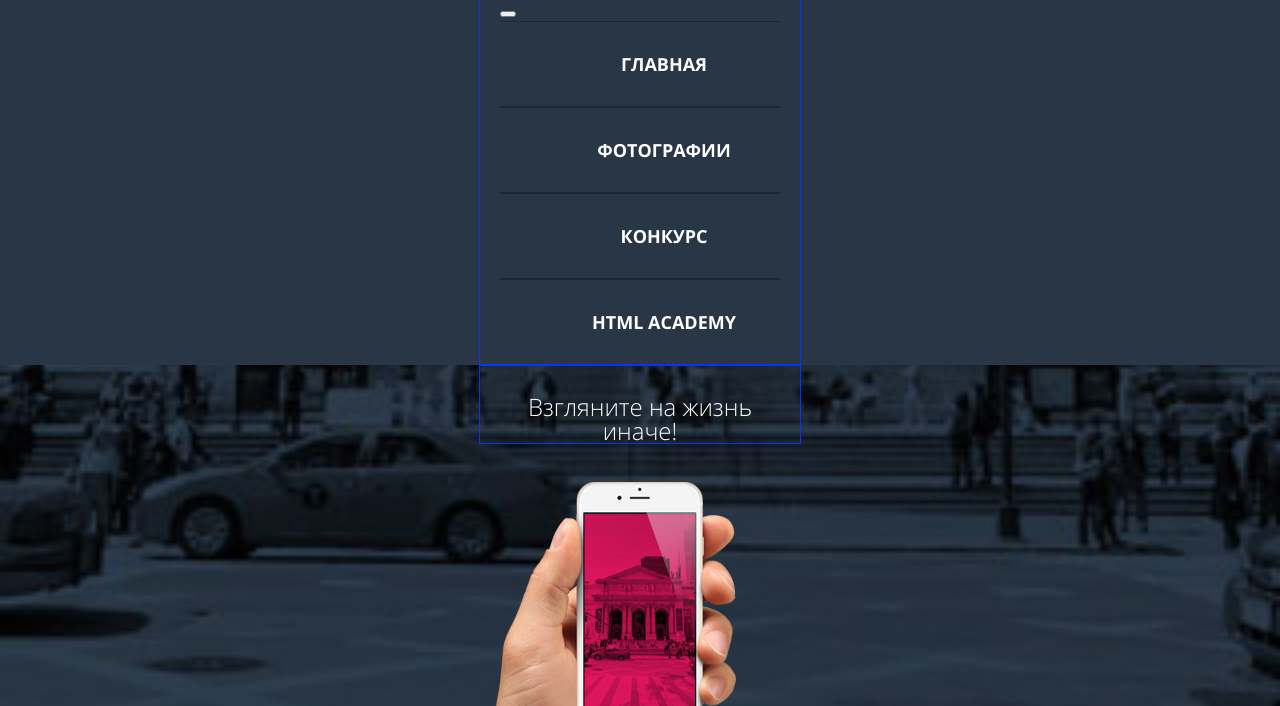
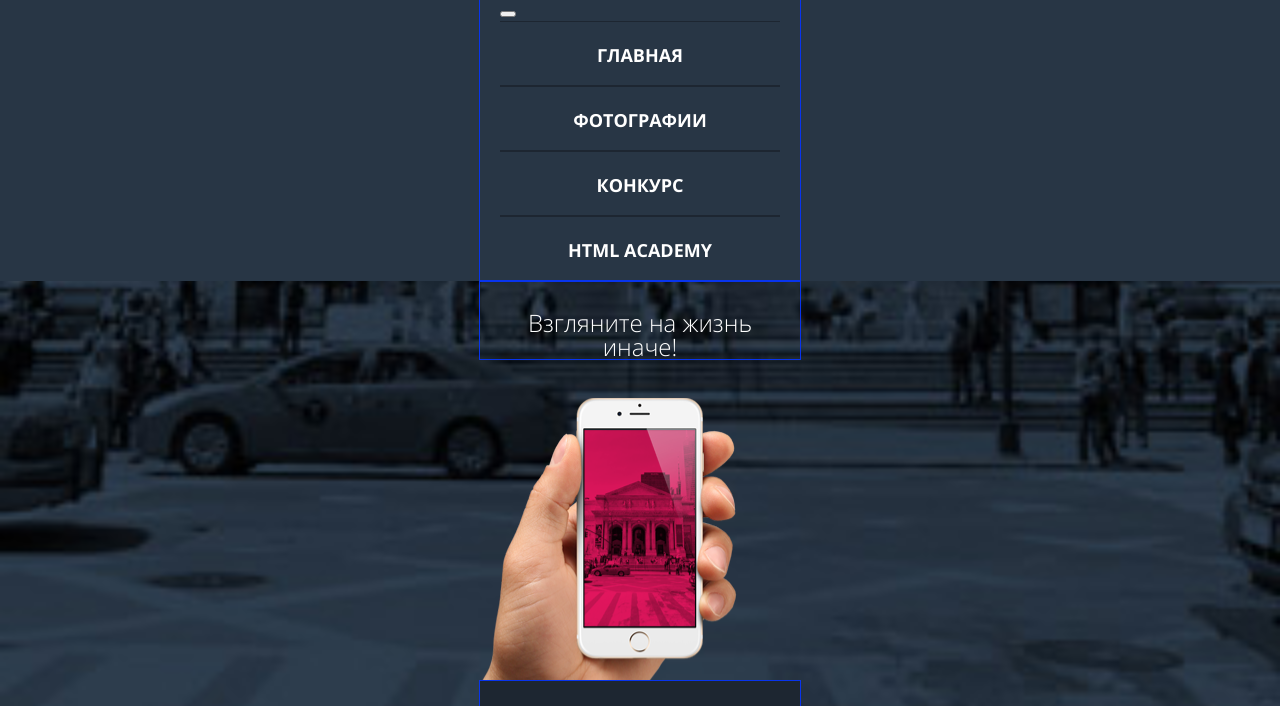
Before and after one commit to Nataliy80/635459-pink-20, a website: page source/index.html in a window 1280 px wide. Shown: the part 55-761 px from the top of the page. Drawn offline with nearby package versions, Linux system fonts and the light colour scheme; files that its build step writes are made by us from their sources.

Commit message:
Делает правки в меню сайта

```diff
--- a/source/less/blocks/global.less
+++ b/source/less/blocks/global.less
@@ -18,3 +18,7 @@ img {
 ul {
   list-style: none;
 }
+
+::after, ::before {
+  box-sizing: border-box;
+}
--- a/source/less/blocks/page-footer.less
+++ b/source/less/blocks/page-footer.less
@@ -9,7 +9,7 @@
 .page-footer__index {
   display: none;
 }
-/*
+
 .page-footer__list {
   display: flex;
   flex-direction: column;
@@ -17,7 +17,7 @@
   width: auto;
   padding: 0;
 }
-*/
+
 .page-footer__title {
   margin: auto;
   font-size: 24px;
--- a/source/less/blocks/site-list.less
+++ b/source/less/blocks/site-list.less
@@ -6,8 +6,8 @@
 
 .site-list a {
   display: block;
-  padding: 24px 24px;
-  width: 100%;
+  box-sizing: border-box;
+  padding-top: 15px;
   color: #ffffff;
   font-weight: bold;
   font-size: 18px;
@@ -17,6 +17,7 @@
 }
 
 .site-list__item {
+  height: 63px;
   border-top: 1px solid #1d2631;
   border-bottom: 1px solid #1d2631;
   text-align: center;
```
